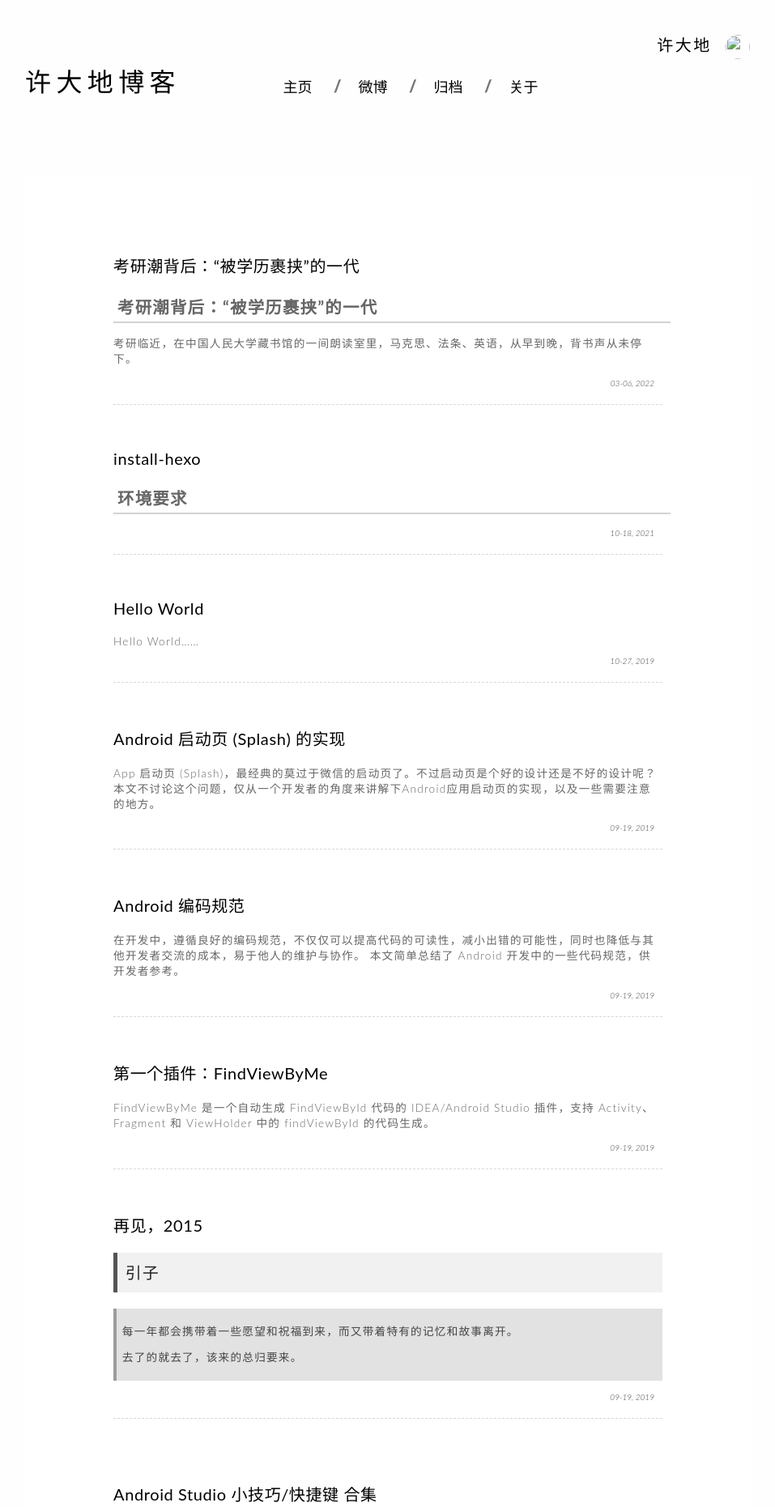
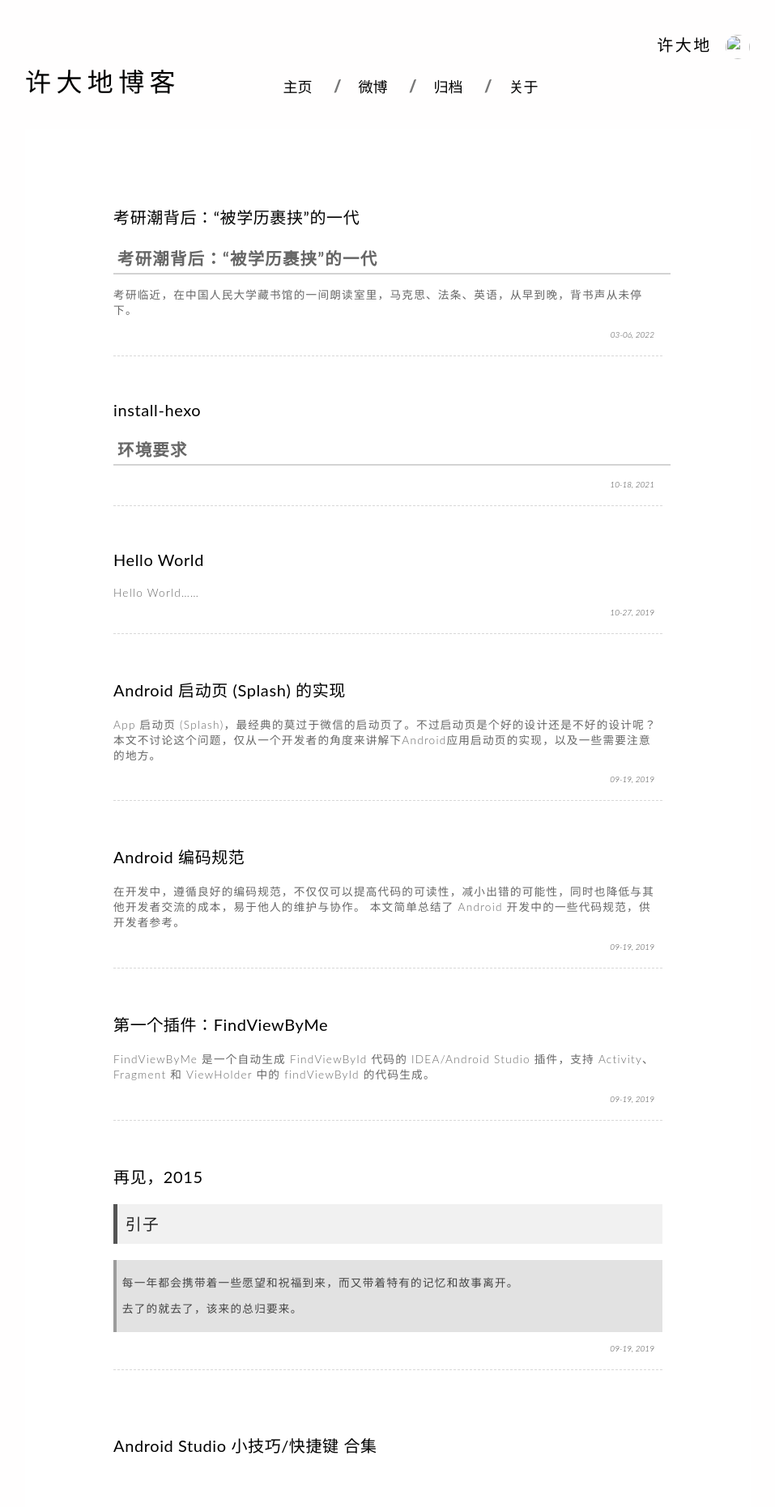
Before and after one commit to dadilab/Blog, a Jekyll site: the page built from pages/default.html, in a window 1280 px wide. Shown: the top 1861 px of the page at 81% size, without its empty margins (161-1118 px from the left). Built offline with Jekyll 4.4.1, drawn with Linux system fonts in a browser that asks for light colours.

Commit message:
Update blog.css

```diff
--- a/assets/css/blog.css
+++ b/assets/css/blog.css
@@ -31,7 +31,7 @@ body {
 /*E Base*/
 
 .post-list {
-    margin: 60px 15% 60px;
+    margin: 0px 15% 60px;
     padding: 40px 6% 50px;
     background: white;
     color: black;
```
